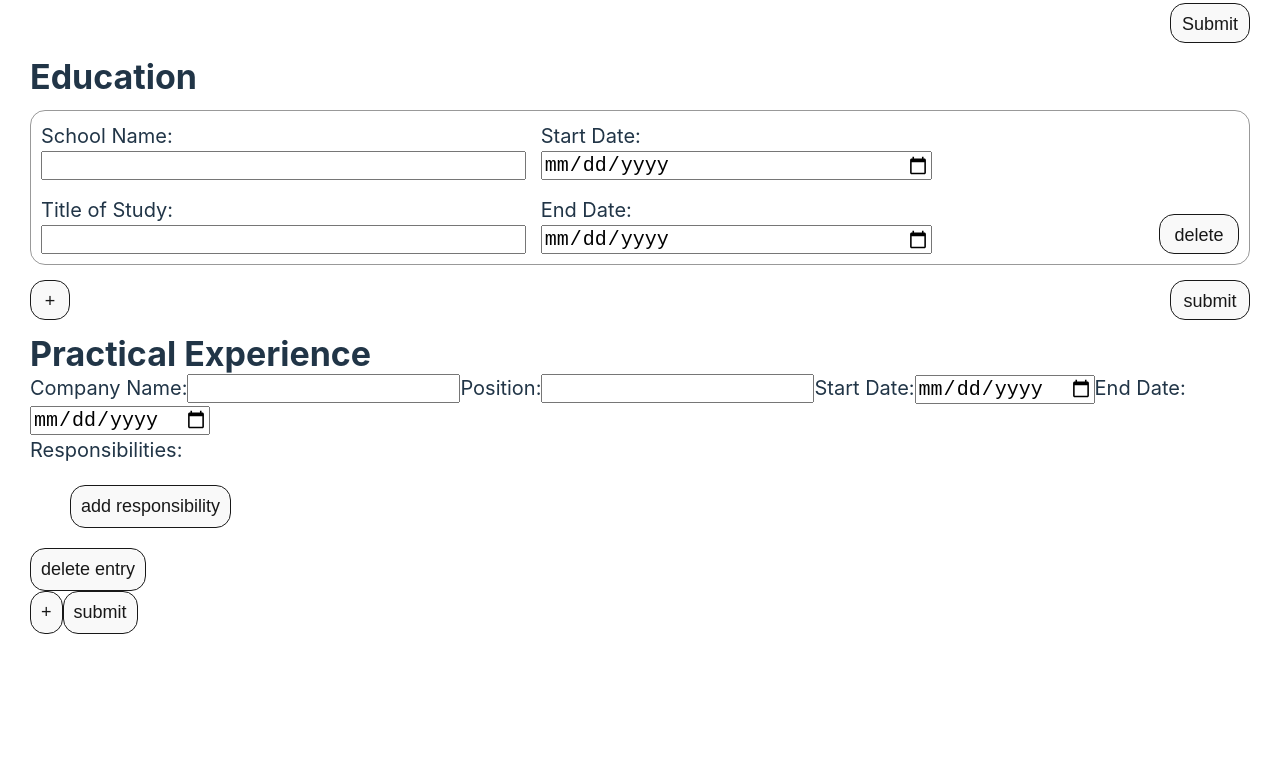
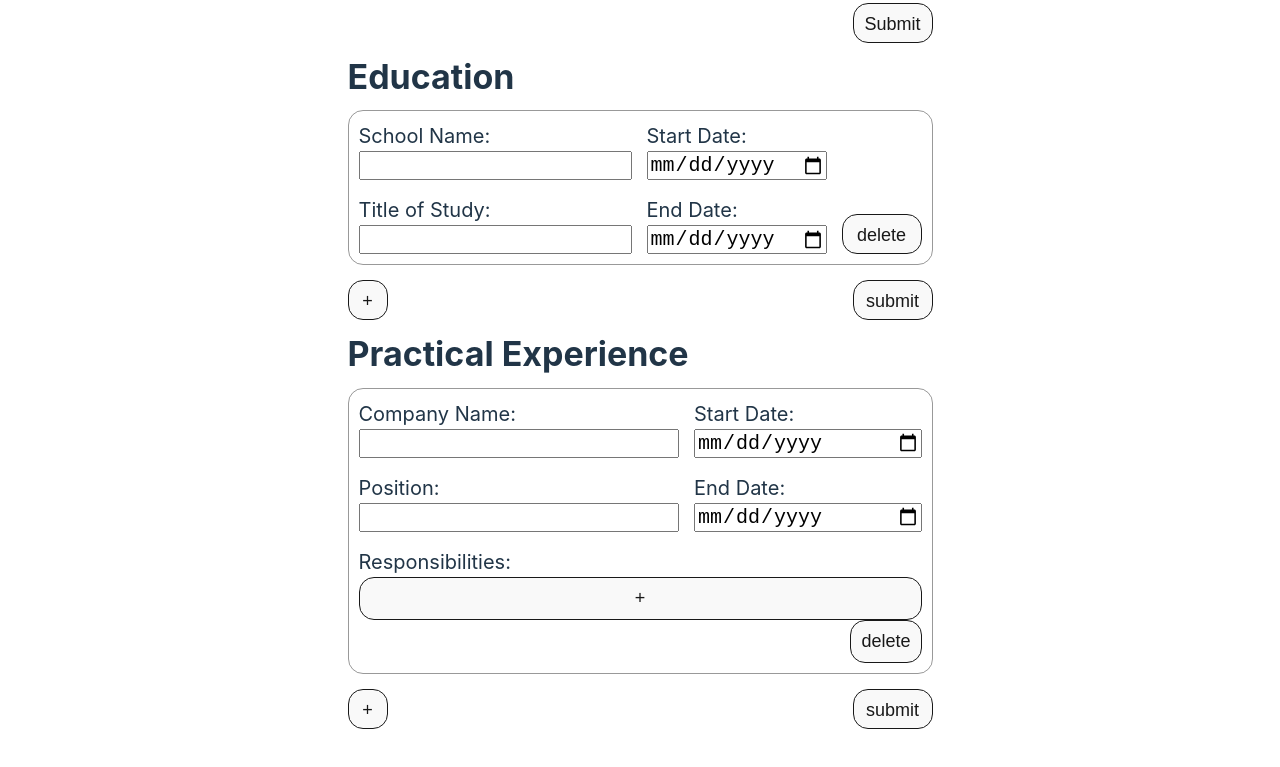
Before and after one commit to RaulPabianCruz/CVApplication, a React (Vite) app: page / in a window 1280 px wide. Shown: the part 381-1148 px from the top of the page. Before the commit the page ends 1045 px from the top, so only its background shows below. Built offline with nearby package versions, Linux system fonts and the light colour scheme.

Commit message:
Add styling to all Practical components
Adds styling to all Practical components as well as introduces slight
changes in some of the jsx of said components for the purposes of
styling.

```diff
--- a/src/components/Practical.jsx
+++ b/src/components/Practical.jsx
@@ -2,6 +2,7 @@ import { useState } from 'react';
 import { v4 as uuidv4 } from 'uuid';
 import PracticalEntryDisplay from './PracticalEntryDisplay';
 import PracticalEntryForm from './PracticalEntryForm';
+import '../styles/Practical.css';
 
 export default function Practical() {
   const [display, setDisplay] = useState(false);
@@ -127,7 +128,7 @@ export default function Practical() {
           <div className="title-container">
             <h2 className="title">Practical Experience</h2>
             <button className="edit-bttn" onClick={toggleDisplay}>
-              edit
+              Edit
             </button>
           </div>
           {practicalList.map((entry) => {
--- a/src/components/PracticalEntryForm.jsx
+++ b/src/components/PracticalEntryForm.jsx
@@ -9,16 +9,19 @@ export default function PracticalEntryForm({
 }) {
   return (
     <div className="practical entry-form">
-      <label className="label">
+      <div className="practical input container">
+        <label className="label company-name">
           Company Name:
           <input
             type="text"
             className="company-name"
             value={entry.companyName}
-          onChange={(e) => updateEntry(entry.id, e.target.value, 'companyName')}
+            onChange={(e) =>
+              updateEntry(entry.id, e.target.value, 'companyName')
+            }
           />
         </label>
-      <label className="label">
+        <label className="label position">
           Position:
           <input
             type="text"
@@ -27,7 +30,7 @@ export default function PracticalEntryForm({
             onChange={(e) => updateEntry(entry.id, e.target.value, 'position')}
           />
         </label>
-      <label className="label">
+        <label className="label start-date">
           Start Date:
           <input
             type="date"
@@ -36,7 +39,7 @@ export default function PracticalEntryForm({
             onChange={(e) => updateEntry(entry.id, e.target.value, 'startDate')}
           />
         </label>
-      <label className="label">
+        <label className="label end-date">
           End Date:
           <input
             type="date"
@@ -45,12 +48,13 @@ export default function PracticalEntryForm({
             onChange={(e) => updateEntry(entry.id, e.target.value, 'endDate')}
           />
         </label>
+      </div>
       <h4 className="responsibility title">Responsibilities: </h4>
-      <ul className="responsibility list-container">
+      <ul className="responsibility-form list-container">
         {respList.map((resp, index) => {
           let respId = entry.responsibilities[index];
           return (
-            <li className="responsibility-container list-item" key={respId}>
+            <li className="responsibility list-item" key={respId}>
               <input
                 type="text"
                 className="responsibility desc"
@@ -71,7 +75,7 @@ export default function PracticalEntryForm({
           type="button"
           onClick={() => addResp(entry.id)}
         >
-          add responsibility
+          +
         </button>
       </ul>
       <button
@@ -79,7 +83,7 @@ export default function PracticalEntryForm({
         type="button"
         onClick={() => delEntry(entry.id)}
       >
-        delete entry
+        delete
       </button>
     </div>
   );
--- a/src/index.css
+++ b/src/index.css
@@ -50,6 +50,10 @@ h3{
   font-weight: bold;
 }
 
+ul {
+  margin: 0px;
+}
+
 input,
 label {
   font-size: 1rem;
--- a/src/styles/Practical.css
+++ b/src/styles/Practical.css
@@ -0,0 +1,121 @@
+.practical.container {
+    margin-bottom: 15px;
+}
+
+/* Practical Form Styling */
+
+.practical.form-display {
+    display: grid;
+    grid-template-columns: auto;
+    grid-auto-rows: auto;
+    grid-gap: 15px;
+}
+
+.practical.entry-form {
+    border: 1px solid rgba(0, 0, 0, 0.4);
+    border-radius: 15px;
+    padding: 10px;
+
+    display: flex;
+    flex-direction: column;
+}
+
+.practical.input.container {
+    display: grid;
+    grid-template-columns: auto auto;
+    grid-template-rows: auto auto;
+    grid-gap: 15px;
+}
+
+.practical.input.container > .company-name {
+    grid-column: 1/2;
+    grid-row: 1/2;
+}
+
+.practical.input.container > .position {
+    grid-column: 1/2;
+    grid-row: 2/3;
+}
+
+.practical.input.container > .start-date {
+    grid-column: 2/3;
+    grid-row: 1/2;
+}
+
+.practical.input.container > .end-date {
+    grid-column: 2/3;
+    grid-row: 2/3;
+}
+
+.practical.input.container > .label {
+    display: flex;
+    flex-direction: column;
+}
+
+.responsibility-form.list-container {
+    padding: 0;
+    list-style-type: none;
+
+    display: grid;
+    grid-template-columns: auto;
+    grid-auto-rows: auto;
+    grid-gap: 5px;
+}
+
+.responsibility.list-item {
+    display: flex;
+}
+
+.responsibility.list-item > .desc {
+    height: auto;
+    flex: 1 0 auto;
+}
+
+.responsibility.list-item > .del-bttn {
+    height: 40px;
+    width: 40px;
+    margin-left: 5px;
+    flex: 0 0 auto;
+}
+
+.practical.entry-form > .del-bttn {
+    margin-left: auto;
+}
+
+.practical.form-display > .bttn-container {
+    display: flex;
+}
+
+.form-display > .bttn-container > .add-bttn {
+    height: 40px;
+    width: 40px;
+}
+
+.form-display > .bttn-container > .submit-bttn {
+    height: 40px;
+    width: 80px;
+    margin-left: auto;
+}
+
+/* Practical Display Styling */
+
+.practical.display {
+    display: grid;
+    grid-template-columns: auto;
+    grid-auto-rows: auto;
+    grid-gap: 10px;
+}
+
+.practical.display > .title-container {
+    display: flex;
+}
+
+.practical.display > .title-container > .edit-bttn {
+    height: 40px;
+    width: 80px;
+    margin-left: 5px;
+}
+
+.practical.entry-display > .dates {
+    font-style: italic;
+}
```
Lines whose indentation alone changed are shown as unchanged.
